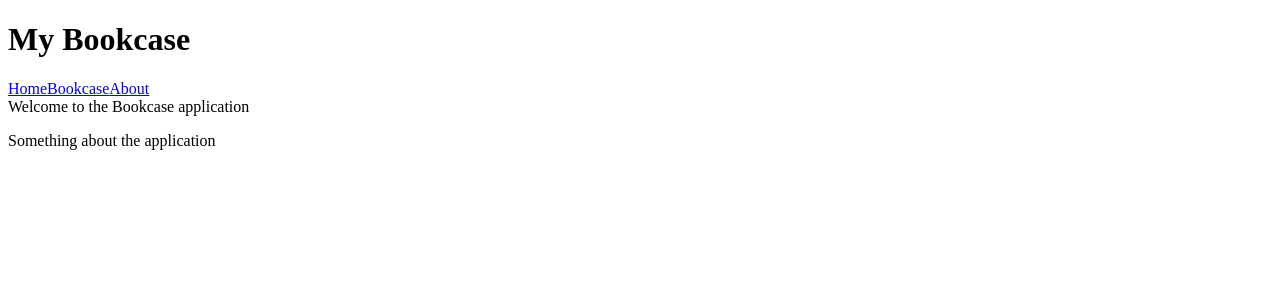
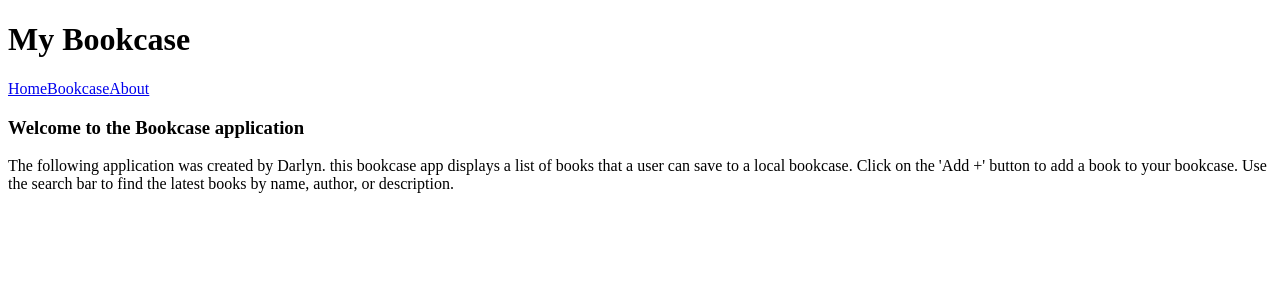
Before and after one commit to cbf-academy-modern-frontend-course/react-starter-files-Darlyn-Lurikah, a React (Create React App) app in the folder bookcase-app/: page /about in a window 1280 px wide. Shown: the top 300 px of the page. Built offline with nearby package versions, Linux system fonts and the light colour scheme.

Commit message:
Added to about text

```diff
--- a/bookcase-app/src/pages/About.js
+++ b/bookcase-app/src/pages/About.js
@@ -4,8 +4,17 @@ function About () {
     return (
         <div>
             <Header/>
-            <header>Welcome to the Bookcase application</header>
-            <p>Something about the application</p>
+            <header>
+                <h3>Welcome to the Bookcase application</h3>
+            </header>
+            <p>The following application was created by Darlyn.
+                this bookcase app displays a list of books that a user
+                can save to a local bookcase.
+
+                Click on the 'Add +' button to add a book to your bookcase.
+                Use the search bar to find the latest books by name, author,
+                or description.
+            </p>
         </div>
     )
 }
```
